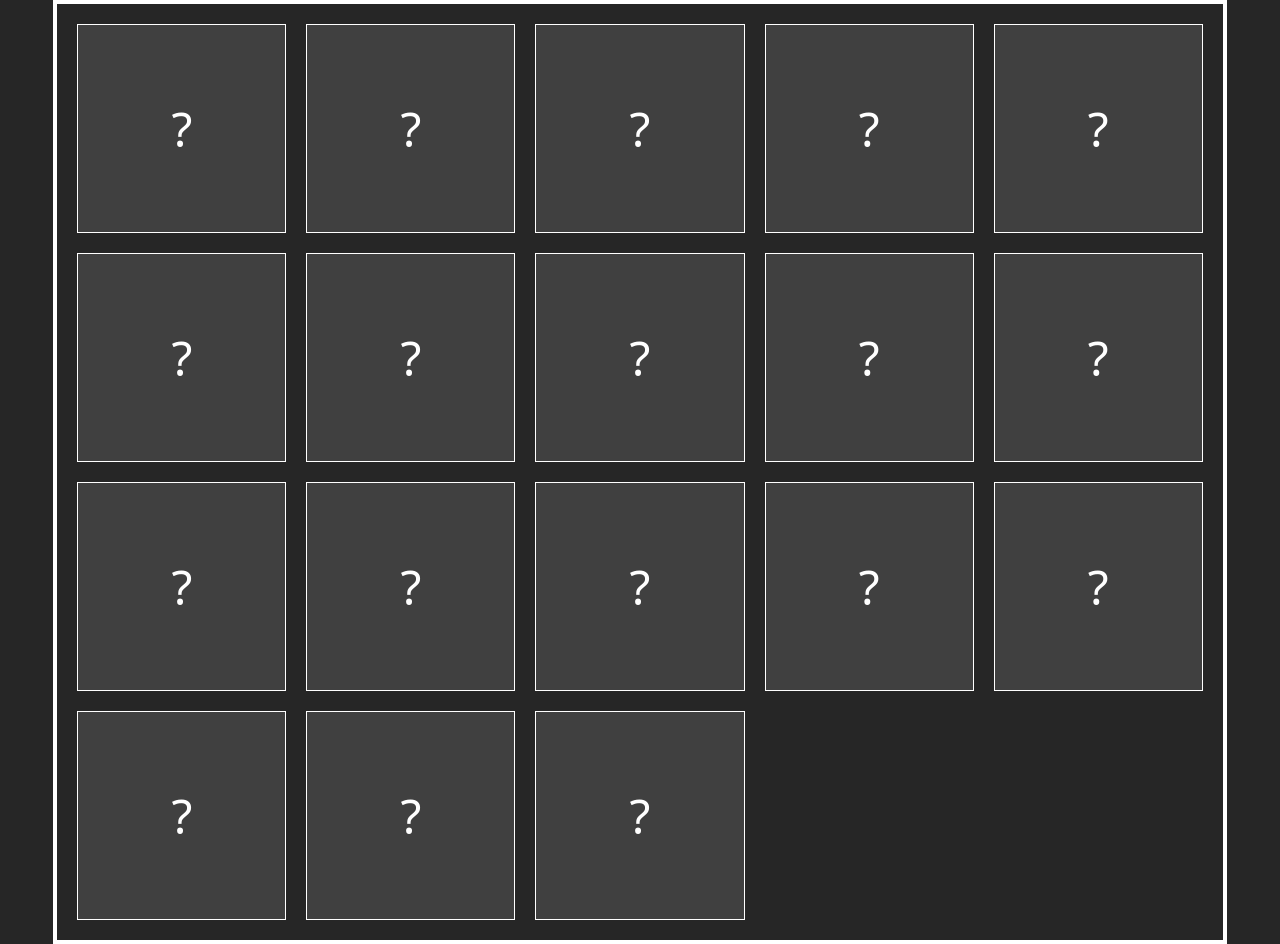
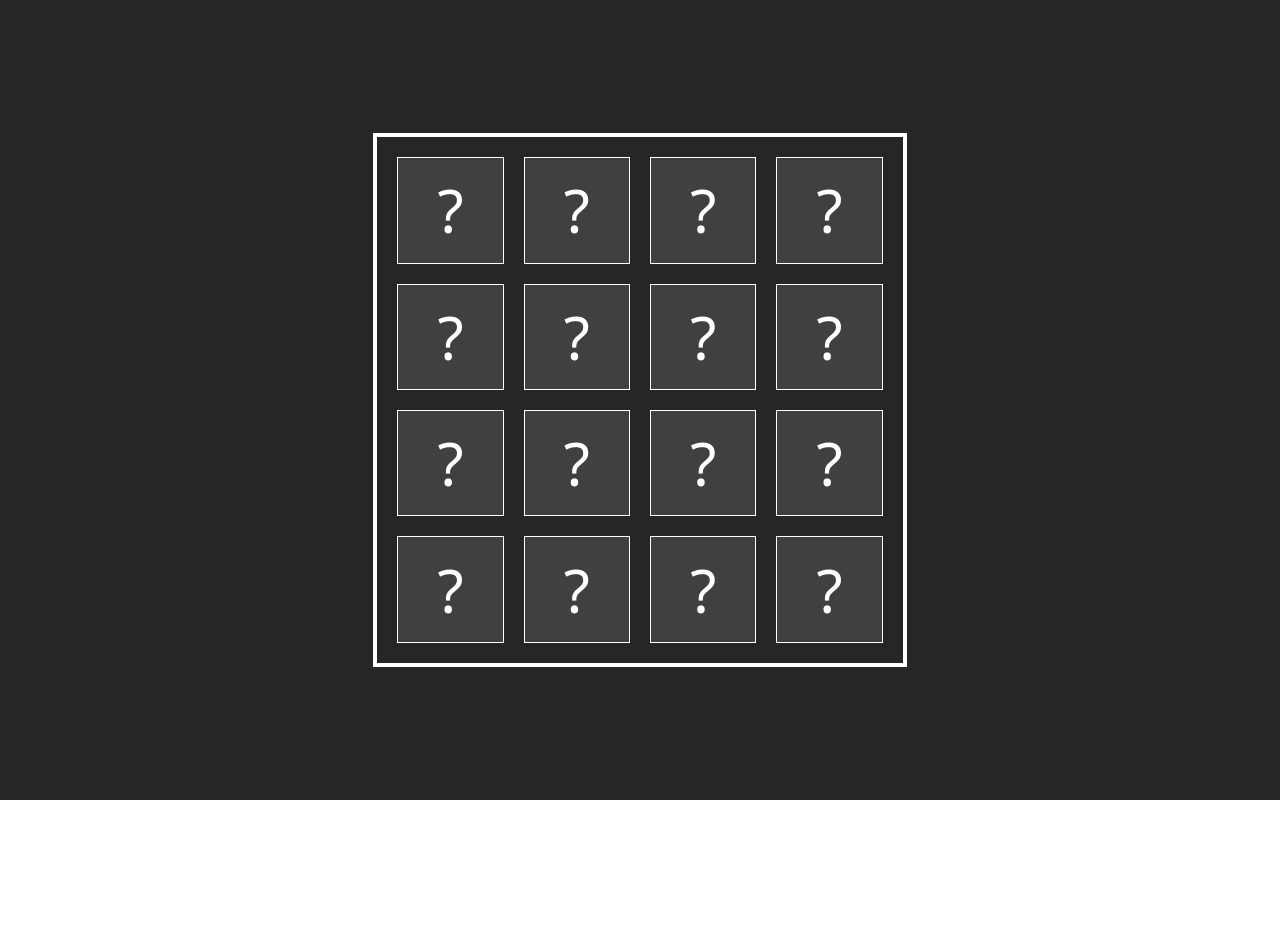
Before and after one commit to VikingForcee/mini-game-1, a React (Vite) app: page /FlipMatchGame in a window 1280 px wide. After the commit the page ends 800 px from the top, so only its background shows below. Built offline with nearby package versions, Linux system fonts and the light colour scheme.

Commit message:
Fixed Flip Game UI and Functioning

```diff
--- a/package.json
+++ b/package.json
@@ -11,6 +11,7 @@
   },
   "dependencies": {
     "@tailwindcss/vite": "^4.1.11",
+    "lucide-react": "^0.525.0",
     "react": "^19.1.0",
     "react-dom": "^19.1.0",
     "react-icons": "^5.5.0",
--- a/src/Pages/FlipMatchGame.jsx
+++ b/src/Pages/FlipMatchGame.jsx
@@ -13,8 +13,8 @@ const ICONS = [
   <AiFillFacebook />,
   <AiFillGoogleCircle />,
   <AiFillInstagram />,
-  <AiFillPinterest />,
-  <AiFillSkype />
+  <AiFillPinterest />
+  // <AiFillSkype />
 ];
 
 function FlipMatchGame() {
@@ -22,6 +22,7 @@ function FlipMatchGame() {
   const [cards, setCards] = useState([]);
   const [flipped, setFlipped] = useState([]); // indexes of flipped cards
   const [matched, setMatched] = useState([]); // indexes of matched cards
+  const [showingAll, setShowingAll] = useState(true); // new state for initial preview
 
   useEffect(() => {
     const doubled = [...ICONS, ...ICONS]; // make pairs
@@ -29,9 +30,19 @@ function FlipMatchGame() {
       .map((icon, i) => ({ id: i, icon, sort: Math.random() }))
       .sort((a, b) => a.sort - b.sort);
     setCards(shuffled);
+
+    // Hide all cards after 5 seconds
+    const timer = setTimeout(() => {
+      setShowingAll(false);
+    }, 3000);
+
+    return () => clearTimeout(timer);
   }, []);
 
   const handleClick = (index) => {
+    // Don't allow clicks during initial preview
+    if (showingAll) return;
+
     if (flipped.length === 2 || flipped.includes(index) || matched.includes(index)) return;
 
     const newFlipped = [...flipped, index];
@@ -53,15 +64,22 @@ function FlipMatchGame() {
 
   return (
     <div className="flex justify-center items-center min-h-screen w-full bg-neutral-800">
-      <div className="w-11/12 border-4 border-white p-5">
-        <div className="grid grid-cols-5 gap-5 text-white text-5xl">
+      <div className="w-10/12 md:w-5/12 border-4 border-white p-5">
+        {showingAll && (
+          <div className="text-white text-center mb-4 text-lg">
+            Memorize the cards! Game starts in a few seconds...
+          </div>
+        )}
+        <div className="grid grid-cols-4 gap-5 text-white text-4xl md:text-6xl">
           {cards.map((card, index) => (
             <button
               key={card.id}
               onClick={() => handleClick(index)}
-              className="border w-full aspect-square flex justify-center items-center bg-neutral-700 hover:bg-neutral-600"
+              className={`border w-full aspect-square flex justify-center items-center bg-neutral-700 hover:bg-neutral-600 ${
+                showingAll ? 'cursor-default' : ''
+              }`}
             >
-              {(flipped.includes(index) || matched.includes(index)) ? card.icon : "?"}
+              {(showingAll || flipped.includes(index) || matched.includes(index)) ? card.icon : "?"}
             </button>
           ))}
         </div>
```
Also changed, not shown: 1 other file (tests, documents, lock files or other folders).
